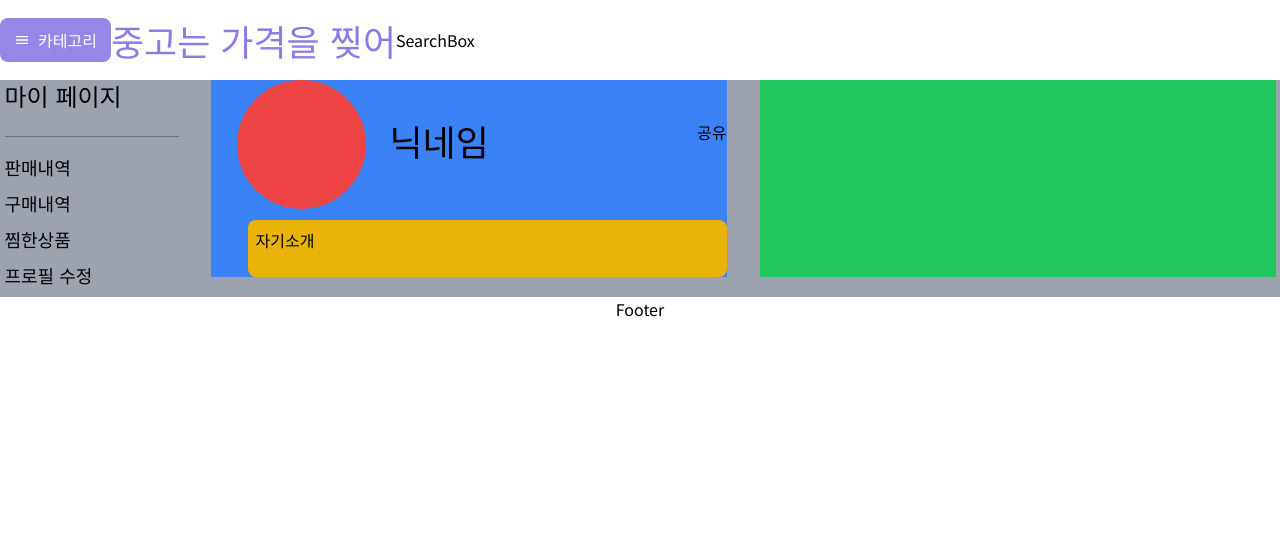
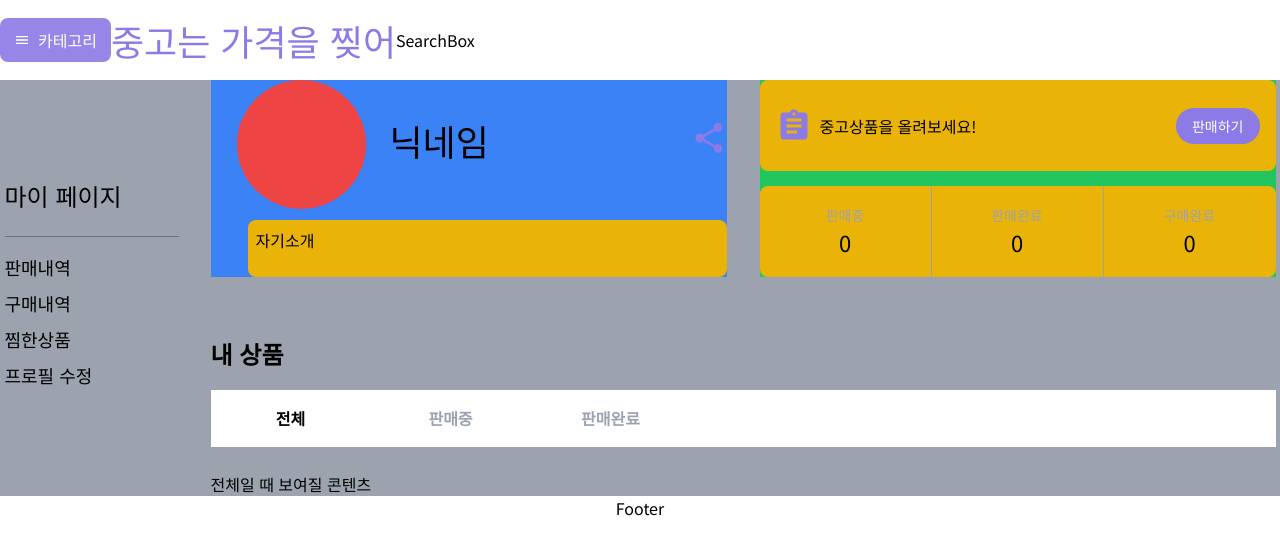
Before and after one commit to team-busan/joongo-clonecoding, a React (Create React App) app in the folder front/: page /user/1 in a window 1280 px wide. Shown: the top 554 px of the page. Built offline with nearby package versions, Linux system fonts and the light colour scheme; what axios-mock-adapter would draw is missing.

Commit message:
3/11 진행

```diff
--- a/front/src/Pages/User.jsx
+++ b/front/src/Pages/User.jsx
@@ -1,4 +1,10 @@
+import { MdShare, MdAssignment } from "react-icons/md";
+import React, { useState } from 'react';
+
 const User = () => {
+
+  const [selectedButton, setSelectedButton] = useState("전체");
+
   return (
     <div className="flex justify-center w-[1280px] bg-gray-400 space-x-8">
       <div className="flex w-[174px] flex-col justify-center align-middle">
@@ -11,21 +17,89 @@ const User = () => {
           <li className="my-2">프로필 수정</li>
         </ul>
       </div>
+      <div className="flex flex-col">
         <div className="flex justify-between w-[1065px] relative">
           <div className="flex">
             <div className="flex flex-row items-start w-[516px] h-[197px] bg-blue-500 relative">
               <div className="w-[129px] h-[129px] ml-[26px] rounded-full bg-red-500"></div>
               <h1 className="mt-[40px] ml-[24px]">닉네임</h1>
               <div className="flex flex-grow-0 absolute top-0 right-0 mt-[40px]">
-              <button>공유</button>
+                <button>
+                  <MdShare className="text-4xl text-primary" />
+                </button>
               </div>
-            <div className="absolute bottom-0 right-0 w-[479px] h-[57px] rounded-lg bg-yellow-500 p-2">자기소개</div>
+              <div className="absolute bottom-0 right-0 w-[479px] h-[57px] rounded-lg bg-yellow-500 p-2">
+                자기소개
+              </div>
             </div>
           </div>
           <div className="flex flex-grow-0">
-          <div className="w-[516px] h-[197px] bg-green-500"></div>
+            <div className="w-[516px] h-[197px] bg-green-500 flex flex-col justify-between">
+              <div className="w-full h-[91px] rounded-lg bg-yellow-500 flex items-center px-4">
+                <MdAssignment className="text-4xl text-primary" />
+                <p className="ml-2">중고상품을 올려보세요!</p>
+                <button className="bg-primary rounded-full ml-auto px-4 py-2 text-sm text-white">
+                  판매하기
+                </button>
+              </div>
+              <div className="flex justify-between w-full h-[91px] rounded-lg bg-yellow-500">
+                <div className="h-full w-[calc(100%/3)] border-r border-gray-400 flex items-center justify-center flex-col">
+                  <p className="text-medium text-light-gray">판매중</p>
+                  <p className="text-[22px]">0</p>
+                </div>
+                <div className="h-full w-[calc(100%/3)] border-r border-gray-400 flex items-center justify-center flex-col">
+                  <p className="text-medium text-light-gray">판매완료</p>
+                  <p className="text-[22px]">0</p>
+                </div>
+                <div className="h-full w-[calc(100%/3)] flex items-center justify-center flex-col">
+                  <p className="text-medium text-light-gray">구매완료</p>
+                  <p className="text-[22px]">0</p>
                 </div>
               </div>
+            </div>
+          </div>
+        </div>
+        <div className="mt-[59px] text-[24px] font-bold">내 상품</div>
+        <div className="mt-[18px] w-full h-[58px] border-b border-light-gray bg-white flex items-center mb-[24px]">
+        <button
+            className={`w-[160px] h-full text-center border-b-2 border-transparent font-semibold focus:outline-none
+              ${selectedButton === "전체" ? "text-black border-black" : "text-light-gray"}`}
+            onClick={() => setSelectedButton("전체")}
+          >
+            전체
+          </button>
+          <button
+            className={`w-[160px] h-full text-center border-b-2 border-transparent font-semibold focus:outline-none
+              ${selectedButton === "판매중" ? "text-black border-black" : "text-light-gray border-light-gray"}`}
+            onClick={() => setSelectedButton("판매중")}
+          >
+            판매중
+          </button>
+          <button
+            className={`w-[160px] h-full text-center border-b-2 border-transparent font-semibold focus:outline-none
+              ${selectedButton === "판매완료" ? "text-black border-black" : "text-light-gray"}`}
+            onClick={() => setSelectedButton("판매완료")}
+          >
+            판매완료
+          </button>
+        </div>
+        {selectedButton === "전체" && (
+        <div>
+          전체일 때 보여질 콘텐츠
+        </div>
+      )}
+      {selectedButton === "판매중" && (
+        <div>
+          판매중일 때 보여질 콘텐츠
+        </div>
+      )}
+      {selectedButton === "판매완료" && (
+        <div>
+          판매완료일 때 보여질 콘텐츠
+        </div>
+      )}
+      </div>
+
     </div>
   );
 };
--- a/front/tailwind.config.js
+++ b/front/tailwind.config.js
@@ -5,6 +5,7 @@ export default {
     extend: {
       colors: {
         primary: "#8c7ae6",
+       'light-gray': "#9CA3AF",
       },
       fontSize: {
         small: "12px",
```
Lines whose indentation alone changed are shown as unchanged.
